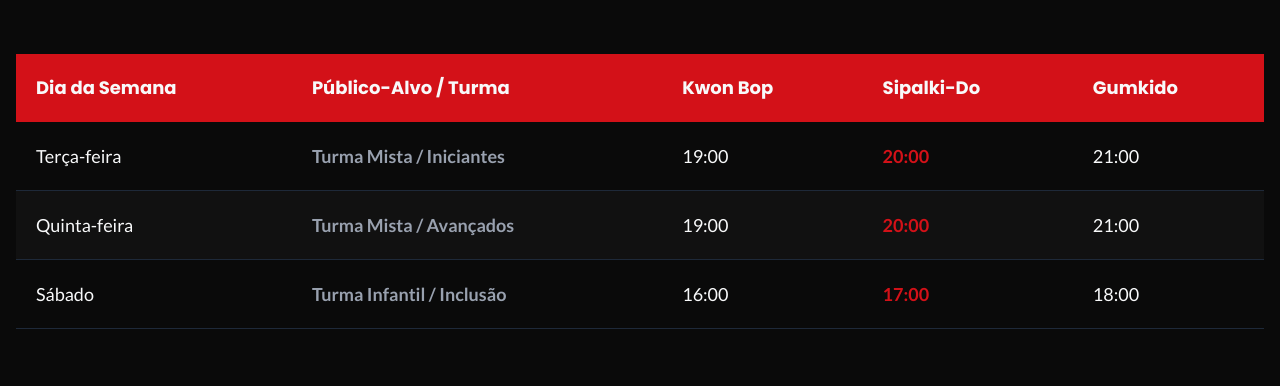
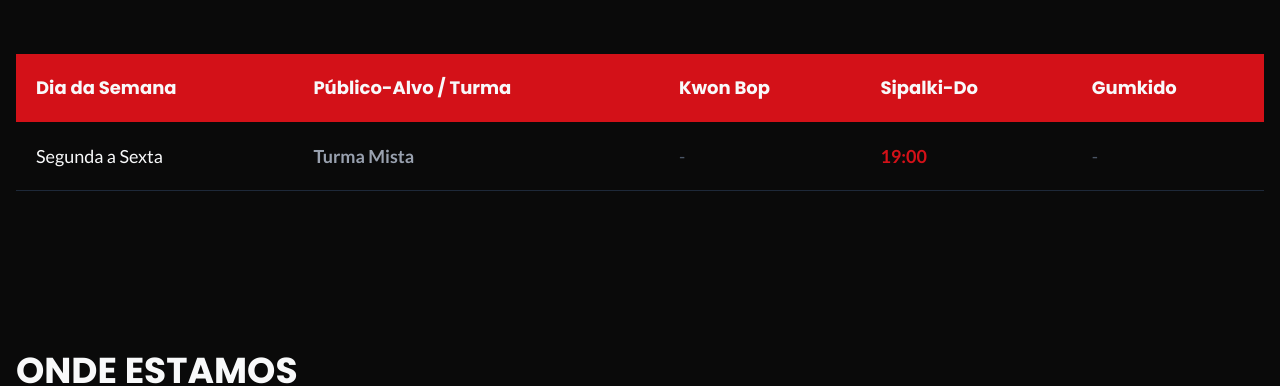
Before and after one commit to DyogoBendo/AMK-SAJA-SIPALKI, a React (Vite) app: page / in a window 1280 px wide. Shown: the part 4540-4926 px from the top of the page. Built offline with nearby package versions, Linux system fonts and the light colour scheme.

Commit message:
fix: update address and schedule information

```diff
--- a/src/App.tsx
+++ b/src/App.tsx
@@ -218,7 +218,6 @@ function App() {
             <thead>
               <tr className="bg-amk-red text-amk-white font-heading text-lg whitespace-nowrap">
                 <th className="p-5">Dia da Semana</th>
-                {/* Nova coluna de Público-Alvo adicionada */}
                 <th className="p-5">Público-Alvo / Turma</th>
                 <th className="p-5">Kwon Bop</th>
                 <th className="p-5">Sipalki-Do</th>
@@ -227,28 +226,11 @@ function App() {
             </thead>
             <tbody className="text-lg">
               <tr className="border-b border-gray-800">
-                <td className="p-5">Terça-feira</td>
-                {/* Linha adicionada especificando a turma */}
-                <td className="p-5 text-gray-400 font-bold">Turma Mista / Iniciantes</td>
-                <td className="p-5">19:00</td>
-                <td className="p-5 text-amk-red font-bold">20:00</td>
-                <td className="p-5">21:00</td>
-              </tr>
-              <tr className="bg-[#111] border-b border-gray-800">
-                <td className="p-5">Quinta-feira</td>
-                {/* Linha adicionada especificando a turma */}
-                <td className="p-5 text-gray-400 font-bold">Turma Mista / Avançados</td>
-                <td className="p-5">19:00</td>
-                <td className="p-5 text-amk-red font-bold">20:00</td>
-                <td className="p-5">21:00</td>
-              </tr>
-              <tr className="border-b border-gray-800">
-                <td className="p-5">Sábado</td>
-                {/* Linha adicionada especificando a turma */}
-                <td className="p-5 text-gray-400 font-bold">Turma Infantil / Inclusão</td>
-                <td className="p-5">16:00</td>
-                <td className="p-5 text-amk-red font-bold">17:00</td>
-                <td className="p-5">18:00</td>
+                <td className="p-5">Segunda a Sexta</td>
+                <td className="p-5 text-gray-400 font-bold">Turma Mista</td>
+                <td className="p-5 text-gray-600">-</td>
+                <td className="p-5 text-amk-red font-bold">19:00</td>
+                <td className="p-5 text-gray-600">-</td>
               </tr>
             </tbody>
           </table>
@@ -266,7 +248,7 @@ function App() {
             <h3 className="font-heading text-2xl text-amk-red mb-4 uppercase">Endereço</h3>
             <p className="flex items-start gap-4 text-gray-400 text-lg mb-8">
               <MapPin className="text-amk-red w-6 h-6 shrink-0 mt-1" />
-              Rua Belo Horizonte, 828, 2º Piso<br/>Jardim Laranjeiras, Foz do Iguaçu - PR
+              Rua Urai, 153<br/>Jardim São Roque
             </p>
 
             <h3 className="font-heading text-2xl text-amk-red mb-4 uppercase mt-8">Contato Direto</h3>
@@ -286,7 +268,7 @@ function App() {
           </div>
           <div className="rounded-lg overflow-hidden h-[350px] shadow-[10px_10px_0px_#D31118]">
             <iframe
-              src="https://www.google.com/maps/embed?pb=!1m18!1m12!1m3!1d3601.3787720973617!2d-54.57790588498453!3d-25.509094083751765!2m3!1f0!2f0!3f0!3m2!1i1024!2i768!4f13.1!3m3!1m2!1s0x94f691b000000001%3A0x1a8b940e791e847c!2sR.%20Belo%20Horizonte%2C%20828%20-%20Jardim%20das%20Laranjeiras%2C%20Foz%20do%20Igua%C3%A7u%20-%20PR!5e0!3m2!1spt-BR!2sbr!4v1680000000000!5m2!1spt-BR!2sbr"
+              src="https://www.google.com/maps/embed?pb=!1m18!1m12!1m3!1d8886.613958218037!2d-54.54272512382313!3d-25.550325877485356!2m3!1f0!2f0!3f0!3m2!1i1024!2i768!4f13.1!3m3!1m2!1s0x94f6913efb01b9fd%3A0xbc99ff881e2de9b9!2sR.%20Urai%2C%20153%20-%20S%C3%A3o%20Roque%2C%20Foz%20do%20Igua%C3%A7u%20-%20PR%2C%2085853-697!5e1!3m2!1spt-BR!2sbr!4v1780485334926!5m2!1spt-BR!2sbr"
               width="100%"
               height="100%"
               style={{ border: 0 }}
```
